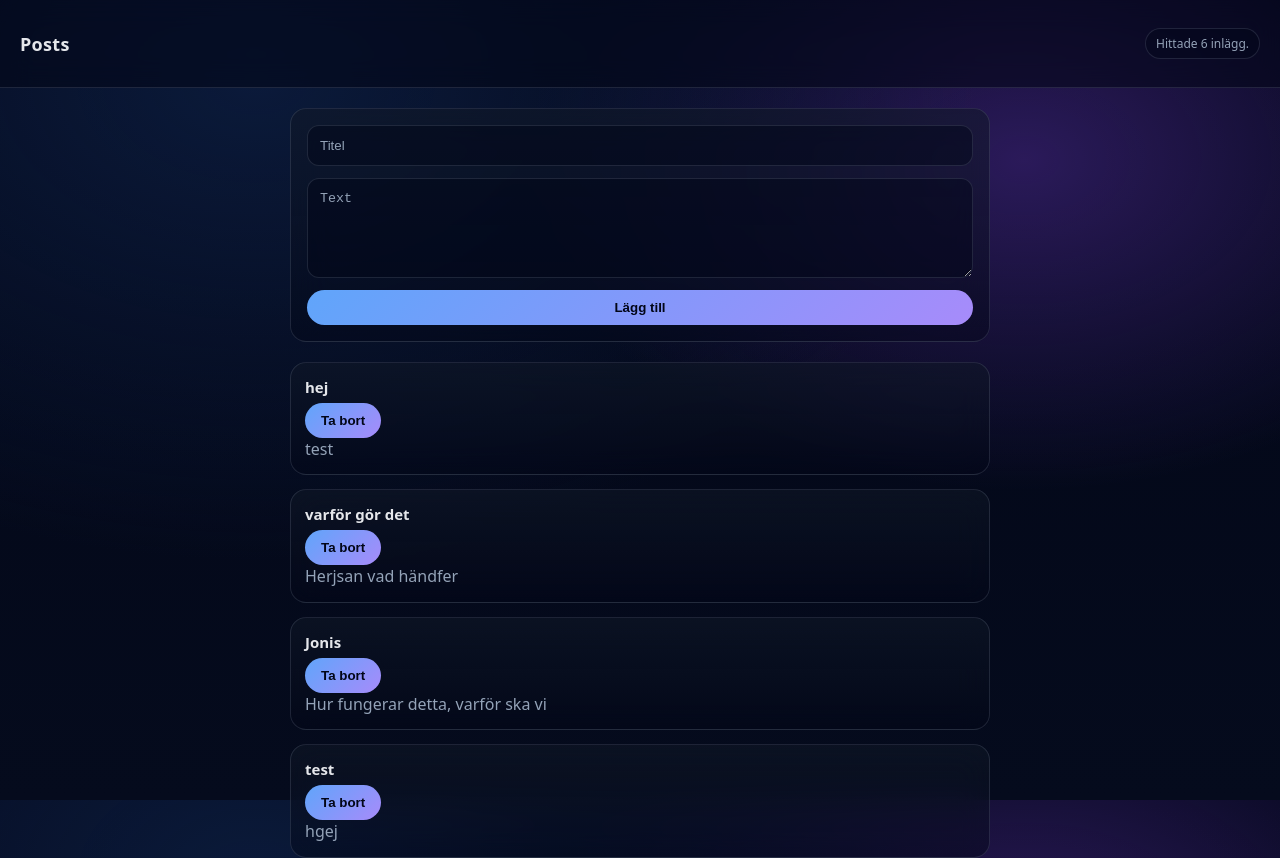
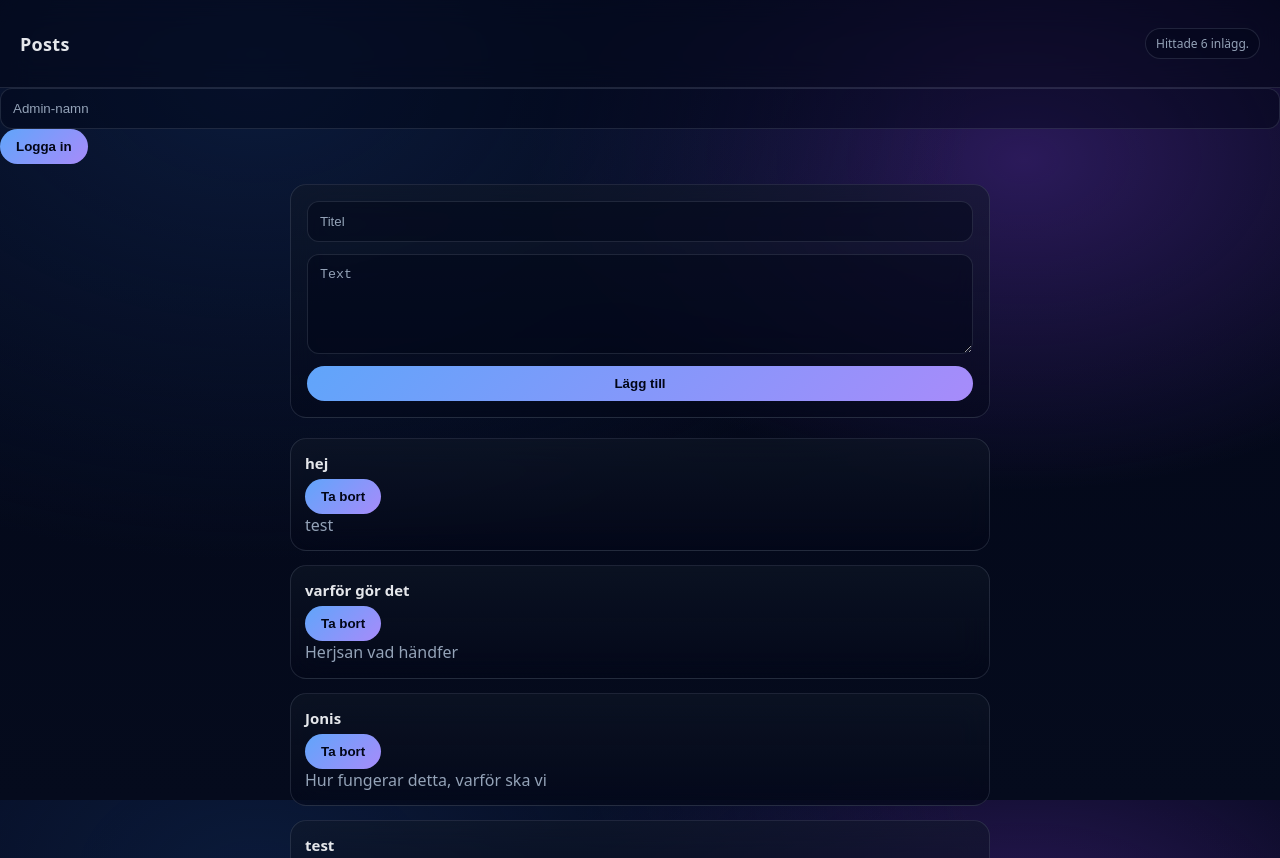
Before and after one commit to jonatandahl05/my-pwa-app, a website built with Vite: page index.html in a window 1280 px wide. Shown: the top 858 px of the page. Built offline with nearby package versions, Linux system fonts and the light colour scheme; data requests are answered from the project's data file.

Commit message:
div för login id="Auth"

```diff
--- a/index.html
+++ b/index.html
@@ -10,6 +10,12 @@
       <h1>Posts</h1>
       <p id="status">—</p>
     </header>
+    <div id="auth">
+        <span id="user-info"></span>
+        <input id="login-name" placeholder="Admin-namn" />
+        <button id="login-btn">Logga in</button>
+        <button id="logout-btn" hidden>Logga ut</button>
+    </div>
 
     <form id="create-form">
       <input id="title" placeholder="Titel" required />
```
